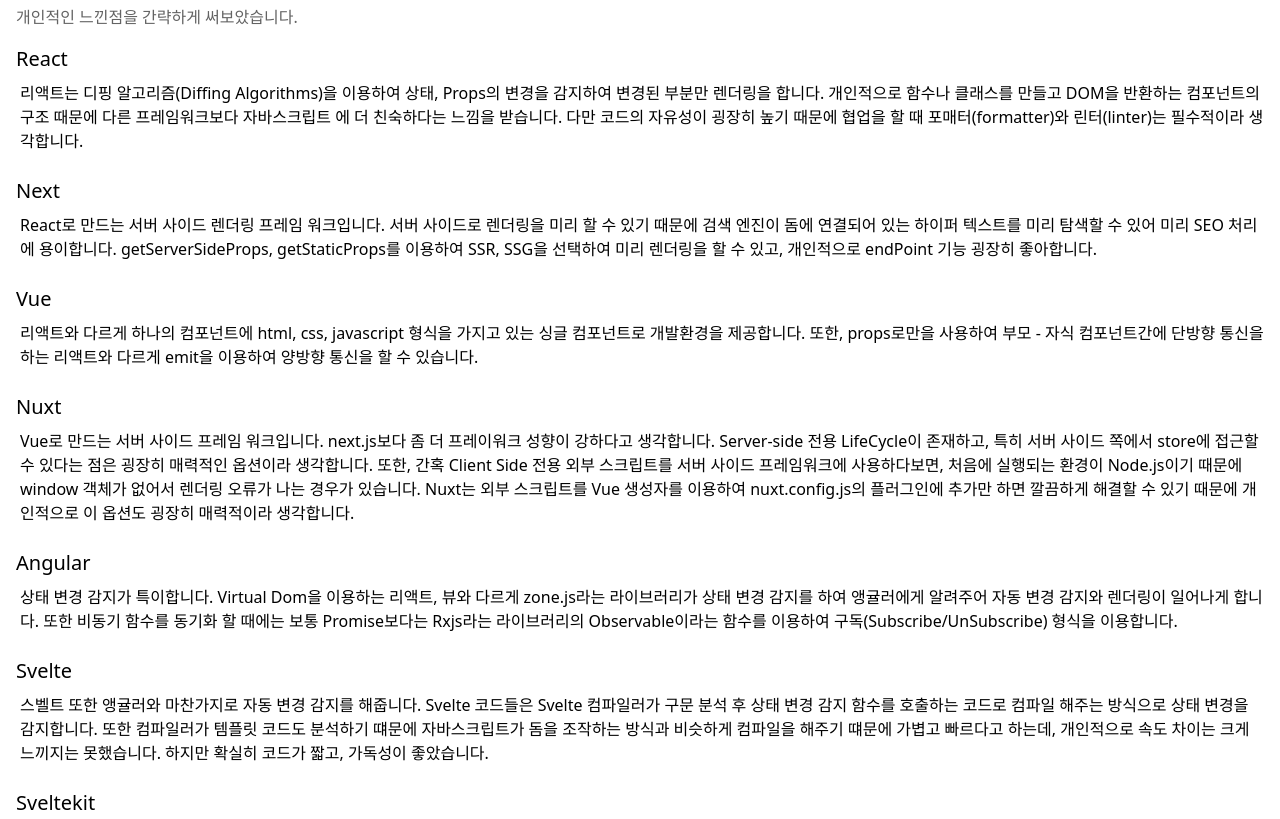
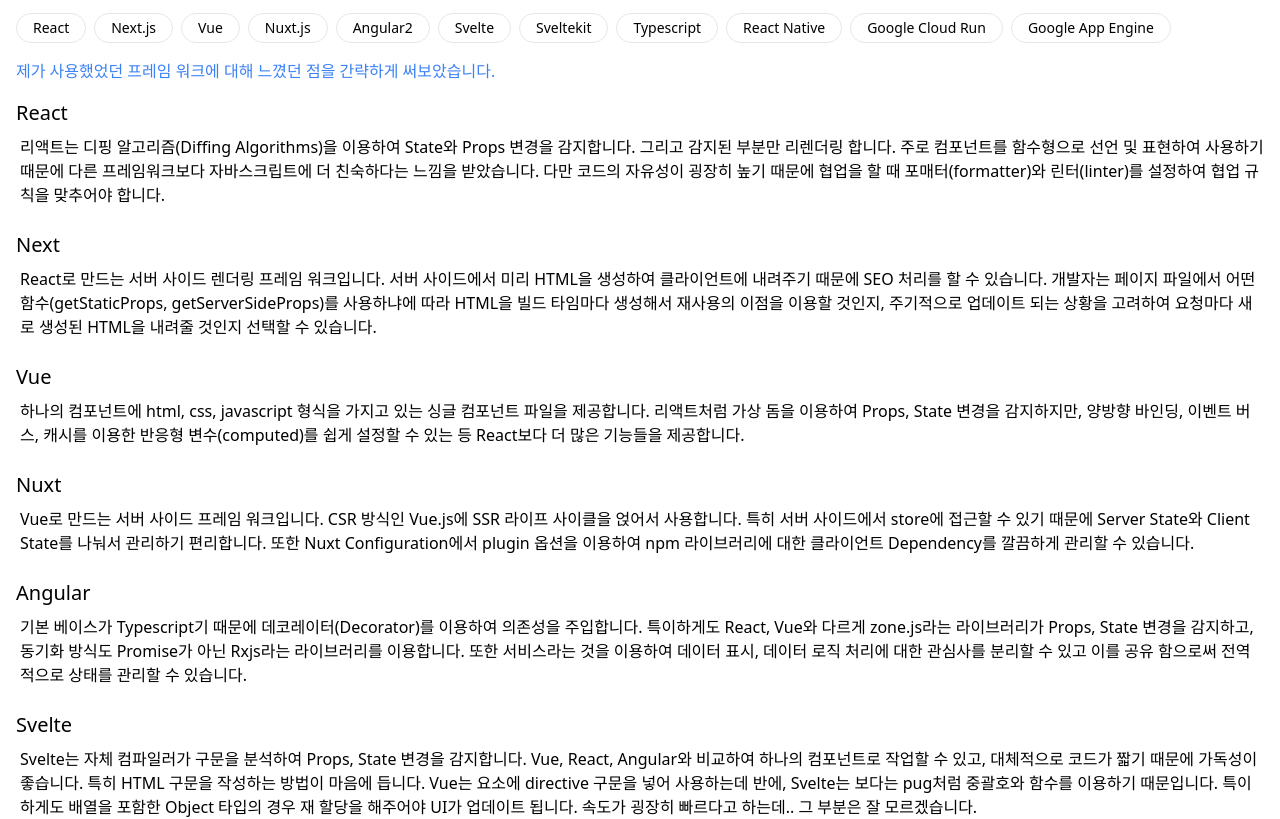
Before and after one commit to taesung1993/2nd-resume, a React (Create React App) app: page /skills in a window 1280 px wide. Shown: the part 600-1419 px from the top of the page. Built offline with nearby package versions, Linux system fonts and the light colour scheme.

Commit message:
update contents

```diff
--- a/package.json
+++ b/package.json
@@ -12,6 +12,7 @@
     "@types/react-dom": "^18.0.6",
     "react": "^18.2.0",
     "react-dom": "^18.2.0",
+    "react-icons": "^4.4.0",
     "react-router-dom": "^6.3.0",
     "react-scripts": "5.0.1",
     "typescript": "^4.7.4",
--- /dev/null
+++ b/src/components/UI/organisms/Contact.tsx
@@ -0,0 +1,40 @@
+import Title from "components/UI/atoms/Title";
+import { FaRegEnvelope, FaPhone, FaGithub } from "react-icons/fa";
+export default function Contact() {
+  const contacts: any[] = [
+    {
+      id: "phone",
+      icon: <FaPhone />,
+      value: "010-5228-6821",
+    },
+    {
+      id: "mail",
+      icon: <FaRegEnvelope />,
+      value: "cheonyulin@gmail.com",
+    },
+    {
+      id: "github",
+      icon: <FaGithub />,
+      value: (
+        <a href="https://github.com/taesung1993" target="_blank">
+          https://github.com/taesung1993
+        </a>
+      ),
+    },
+  ];
+  return (
+    <section className="mb-4">
+      <Title title="연락처" />
+      <ul className="flex flex-col gap-4 mt-2 mb-6">
+        {contacts.map((content) => (
+          <li key={content.id} className="flex items-center">
+            <div className="w-8 h-8 rounded-full bg-blue-500 flex justify-center items-center text-white mr-4">
+              {content.icon}
+            </div>
+            <div className="text-base">{content.value}</div>
+          </li>
+        ))}
+      </ul>
+    </section>
+  );
+}
--- a/src/components/pages/About.tsx
+++ b/src/components/pages/About.tsx
@@ -1,10 +1,12 @@
 import Intro from "components/UI/organisms/Intro";
+import Contact from "components/UI/organisms/Contact";
 import Careers from "components/UI/organisms/Careers";
 import Academis from "components/UI/organisms/Academis";
 
 export default function About() {
   return (
     <section className="px-4">
+      <Contact />
       <Intro />
       <section className="md:grid md:grid-cols-2">
         <Careers className="md:mb-0 mb-4" />
--- a/src/components/pages/Skills.tsx
+++ b/src/components/pages/Skills.tsx
@@ -1,48 +1,67 @@
 import Title from "components/UI/atoms/Title";
 export default function Skills() {
+  const skillList = [
+    "React",
+    "Next.js",
+    "Vue",
+    "Nuxt.js",
+    "Angular2",
+    "Svelte",
+    "Sveltekit",
+    "Typescript",
+    "React Native",
+    "Google Cloud Run",
+    "Google App Engine",
+  ];
+
   const frameworks: any[] = [
     {
       title: "React",
       diescription:
-        "리액트는 디핑 알고리즘(Diffing Algorithms)을 이용하여 상태, Props의 변경을 감지하여 변경된 부분만 렌더링을 합니다. 개인적으로 함수나 클래스를 만들고 DOM을 반환하는 컴포넌트의 구조 때문에 다른 프레임워크보다 자바스크립트 에 더 친숙하다는 느낌을 받습니다. 다만 코드의 자유성이 굉장히 높기 때문에 협업을 할 때 포매터(formatter)와 린터(linter)는 필수적이라 생각합니다.",
+        "리액트는 디핑 알고리즘(Diffing Algorithms)을 이용하여 State와 Props 변경을 감지합니다. 그리고 감지된 부분만 리렌더링 합니다. 주로 컴포넌트를 함수형으로 선언 및 표현하여 사용하기 때문에 다른 프레임워크보다 자바스크립트에 더 친숙하다는 느낌을 받았습니다. 다만 코드의 자유성이 굉장히 높기 때문에 협업을 할 때 포매터(formatter)와 린터(linter)를 설정하여 협업 규칙을 맞추어야 합니다.",
     },
     {
       title: "Next",
       diescription:
-        "React로 만드는 서버 사이드 렌더링 프레임 워크입니다. 서버 사이드로 렌더링을 미리 할 수 있기 때문에 검색 엔진이 돔에 연결되어 있는 하이퍼 텍스트를 미리 탐색할 수 있어 미리 SEO 처리에 용이합니다. getServerSideProps, getStaticProps를 이용하여 SSR, SSG을 선택하여 미리 렌더링을 할 수 있고, 개인적으로 endPoint 기능 굉장히 좋아합니다.",
+        "React로 만드는 서버 사이드 렌더링 프레임 워크입니다. 서버 사이드에서 미리 HTML을 생성하여 클라이언트에 내려주기 때문에 SEO 처리를 할 수 있습니다.  개발자는 페이지 파일에서 어떤 함수(getStaticProps, getServerSideProps)를 사용하냐에 따라 HTML을 빌드 타임마다 생성해서 재사용의 이점을 이용할 것인지, 주기적으로 업데이트 되는 상황을 고려하여 요청마다 새로 생성된 HTML을 내려줄 것인지 선택할 수 있습니다.",
     },
     {
       title: "Vue",
       diescription:
-        "리액트와 다르게 하나의 컴포넌트에 html, css, javascript 형식을 가지고 있는 싱글 컴포넌트로 개발환경을 제공합니다. 또한, props로만을 사용하여 부모 - 자식 컴포넌트간에 단방향 통신을 하는 리액트와 다르게 emit을 이용하여 양방향 통신을 할 수 있습니다.",
+        "하나의 컴포넌트에 html, css, javascript 형식을 가지고 있는 싱글 컴포넌트 파일을 제공합니다. 리액트처럼 가상 돔을 이용하여 Props, State 변경을 감지하지만, 양방향 바인딩, 이벤트 버스, 캐시를 이용한 반응형 변수(computed)를 쉽게 설정할 수 있는 등 React보다 더 많은 기능들을 제공합니다.",
     },
     {
       title: "Nuxt",
       diescription:
-        "Vue로 만드는 서버 사이드 프레임 워크입니다. next.js보다 좀 더 프레이워크 성향이 강하다고 생각합니다. Server-side 전용 LifeCycle이 존재하고, 특히 서버 사이드 쪽에서 store에 접근할 수 있다는 점은 굉장히 매력적인 옵션이라 생각합니다. 또한, 간혹 Client Side 전용 외부 스크립트를 서버 사이드 프레임워크에 사용하다보면, 처음에 실행되는 환경이 Node.js이기 때문에 window 객체가 없어서 렌더링 오류가 나는 경우가 있습니다. Nuxt는 외부 스크립트를 Vue 생성자를 이용하여 nuxt.config.js의 플러그인에 추가만 하면 깔끔하게 해결할 수 있기 때문에 개인적으로 이 옵션도 굉장히 매력적이라 생각합니다. ",
+        "Vue로 만드는 서버 사이드 프레임 워크입니다. CSR 방식인 Vue.js에 SSR 라이프 사이클을 얹어서 사용합니다. 특히 서버 사이드에서 store에 접근할 수 있기 때문에 Server State와 Client State를 나눠서 관리하기 편리합니다. 또한 Nuxt Configuration에서 plugin 옵션을 이용하여 npm 라이브러리에 대한 클라이언트 Dependency를 깔끔하게 관리할 수 있습니다.",
     },
     {
       title: "Angular",
       diescription:
-        "상태 변경 감지가 특이합니다. Virtual Dom을 이용하는 리액트, 뷰와 다르게 zone.js라는 라이브러리가 상태 변경 감지를 하여 앵귤러에게 알려주어 자동 변경 감지와 렌더링이 일어나게 합니다. 또한 비동기 함수를 동기화 할 때에는 보통 Promise보다는 Rxjs라는 라이브러리의 Observable이라는 함수를 이용하여 구독(Subscribe/UnSubscribe) 형식을 이용합니다.",
+        "기본 베이스가 Typescript기 때문에 데코레이터(Decorator)를 이용하여 의존성을 주입합니다. 특이하게도 React, Vue와 다르게 zone.js라는 라이브러리가 Props, State 변경을 감지하고, 동기화 방식도 Promise가 아닌 Rxjs라는 라이브러리를 이용합니다. 또한 서비스라는 것을 이용하여 데이터 표시, 데이터 로직 처리에 대한 관심사를 분리할 수 있고 이를 공유 함으로써 전역적으로 상태를 관리할 수 있습니다. ",
     },
     {
       title: "Svelte",
       diescription:
-        "스벨트 또한 앵귤러와 마찬가지로 자동 변경 감지를 해줍니다. Svelte 코드들은 Svelte 컴파일러가 구문 분석 후 상태 변경 감지 함수를 호출하는 코드로 컴파일 해주는 방식으로 상태 변경을 감지합니다. 또한 컴파일러가 템플릿 코드도 분석하기 떄문에 자바스크립트가 돔을 조작하는 방식과 비슷하게 컴파일을 해주기 떄문에 가볍고 빠르다고 하는데, 개인적으로 속도 차이는 크게 느끼지는 못했습니다. 하지만 확실히 코드가 짧고, 가독성이 좋았습니다.",
+        "Svelte는 자체 컴파일러가 구문을 분석하여 Props, State 변경을 감지합니다. Vue, React, Angular와 비교하여 하나의 컴포넌트로 작업할 수 있고, 대체적으로 코드가 짧기 때문에 가독성이 좋습니다. 특히 HTML 구문을 작성하는 방법이 마음에 듭니다. Vue는 요소에 directive 구문을 넣어 사용하는데 반에, Svelte는 보다는 pug처럼 중괄호와 함수를 이용하기 때문입니다. 특이하게도 배열을 포함한 Object 타입의 경우 재 할당을 해주어야 UI가 업데이트 됩니다.  속도가 굉장히 빠르다고 하는데.. 그 부분은 잘 모르겠습니다.",
     },
     {
       title: "Sveltekit",
       diescription:
-        "Next.js와 비슷하다는 느낌을 받았습니다. Next.js의 EndPoint 기능을 그대로 사용할 수 있고, next.js의 getStaticPaths 기능을 match라는 함수를 이용하여 라우팅의 다이나믹 파라미터를 필터링할 수 있다는 점에서 굉장히 흥미로웠습니다.",
+        "Svelte로 만든 서버 사이드 렌더링 프레임워크입니다. 흥미로운 점이 Svelte는 선언적 변수선언 방식을 이용한다는 점에서 Vue와 비슷하다는 느낌을 받았고, Sveltekit은 Endpoint 관리 방식 때문에 Next.js와 비슷하다는 느낌을 받았습니다. 서버 사이드 로직을 Load, Handle 함수를 이용하여 관리할 수 있습니다. 또한 Layout, Routing 파일 이름을 이용하여 상속할 수 있고, match 함수를 page 파일 이름에 추가하여 라우팅 파라미터를 필터링할 수 있기 때문에 프레임워크 성향이 굉장히 강하다고 느낍니다.",
     },
   ];
   return (
     <section className="px-4">
       <Title title="프레임워크" />
       <section>
-        <p className="text-default-black-500 mb-4">
-          개인적인 느낀점을 간략하게 써보았습니다.
+        <div className="flex flex-wrap gap-2 my-4">
+          {skillList.map((skill) => (
+            <div className="py-1 px-4 rounded-full border text-sm">{skill}</div>
+          ))}
+        </div>
+        <p className="text-blue-500 mb-4 ">
+          제가 사용했었던 프레임 워크에 대해 느꼈던 점을 간략하게 써보았습니다.
         </p>
         <ul>
           {frameworks.map((f) => {
```
Also changed, not shown: 1 other file (tests, documents, lock files or other folders).
